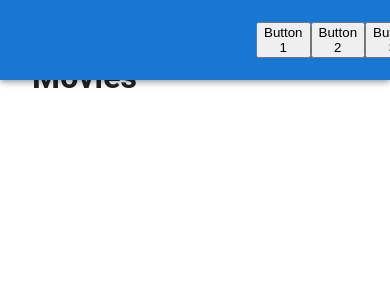
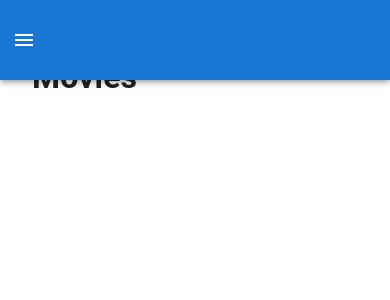
Before and after one commit to Scott-Zeta/film_pire, a React (Create React App) app: page / in a window 390 px wide. Shown: the top 300 px of the page. Built offline with nearby package versions, Linux system fonts and the light colour scheme.

Commit message:
responsive toolbar by mui

```diff
--- a/src/components/NavBar/navBar.jsx
+++ b/src/components/NavBar/navBar.jsx
@@ -1,18 +1,27 @@
 import React from 'react';
-import { AppBar, IconButton, Toolbar, Drawer, Button, Avatar } from '@mui/material';
+import { AppBar, IconButton, Toolbar, Drawer, Button, Avatar, useMediaQuery } from '@mui/material';
 import { Menu, AccountCircle, Brightness4, Brightness7 } from '@mui/icons-material';
 import { Link } from 'react-router-dom';
 import useStyles from './styles';
 
 const NavBar = () => {
   const classes = useStyles();
+  const isMobile = useMediaQuery('(max-width:600px)');
   return (
     <>
       <AppBar position="fixed">
         <Toolbar className={classes.toolbar}>
-          <button>Button 1</button>
-          <button>Button 2</button>
-          <button>Button 3</button>
+          {isMobile && (
+            <IconButton
+              color="inherit"
+              edge="start"
+              style={{ outline: 'none' }}
+              onClick={() => {}}
+              className={classes.menuButton}
+            >
+              <Menu />
+            </IconButton>
+          )}
         </Toolbar>
       </AppBar>
     </>
--- a/src/components/NavBar/styles.js
+++ b/src/components/NavBar/styles.js
@@ -1,10 +1,20 @@
 import { makeStyles } from '@mui/styles';
 
-export default makeStyles(() => ({
+export default makeStyles((theme) => ({
   toolbar: {
     height: '80px',
     display: 'flex',
     justifyContent: 'space-between',
     marginLeft: '240px',
+    [theme.breakpoints.down('sm')]: {
+      marginLeft: '0',
+      flexWrap: 'wrap',
+    },
+  },
+  menuButton: {
+    marginRight: theme.spacing(2),
+    [theme.breakpoints.up('sm')]: {
+      display: 'none',
+    },
   },
 }));
--- a/src/index.js
+++ b/src/index.js
@@ -1,12 +1,17 @@
 import React from 'react';
 import ReactDOM from 'react-dom';
 import { BrowserRouter } from 'react-router-dom';
+import { createTheme, ThemeProvider } from '@mui/material/styles';
 import App from './components/App';
 
+const theme = createTheme({});
+
 ReactDOM.render(
-  <BrowserRouter>
-    <App />
-  </BrowserRouter>,
+  <ThemeProvider theme={theme}>
+    <BrowserRouter>
+      <App />
+    </BrowserRouter>
+  </ThemeProvider>,
   document.getElementById('root'),
 );
 
```
